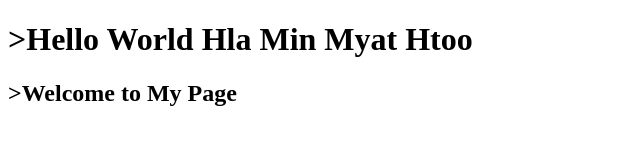
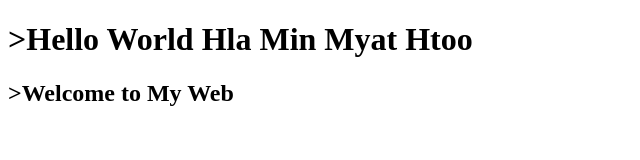
Before and after one commit to MyatHtoo/Senior_Project, a plain HTML site: page index.html in a window 1280 px wide. Shown: the full height of the page, 0-640 px from the left. Drawn offline with Linux system fonts and the light colour scheme.

Commit message:
add h2 again

```diff
--- a/index.html
+++ b/index.html
@@ -7,6 +7,6 @@
 </head>
 <body>
     <h1>>Hello World Hla Min Myat Htoo</h1>
-    <h2>>Welcome to My Page </h2>
+    <h2>>Welcome to My Web </h2>
 </body>
 </html>
```
